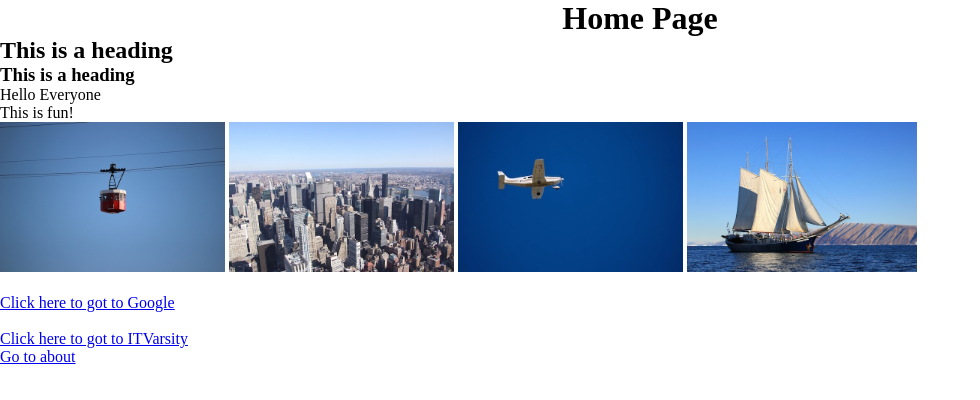
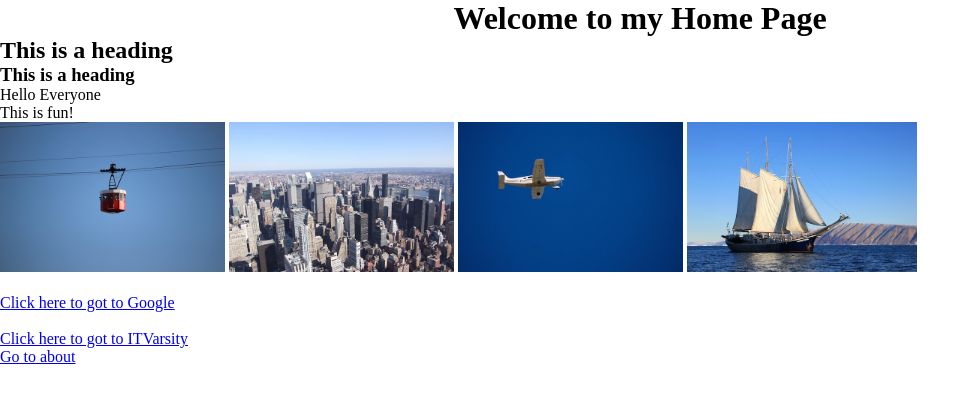
Before and after one commit to Simphiwe-Mabuya/fnb_app, a plain HTML site: page index.html in a window 1280 px wide. Shown: the whole page, without its empty margins (0-980 px from the left). Drawn offline with Linux system fonts and the light colour scheme.

Commit message:
Edited the page heading

```diff
--- a/index.html
+++ b/index.html
@@ -7,7 +7,7 @@
     <link rel="stylesheet"   href="./style.css">
 </head>
 <body>
-    <h1>Home Page</h1>
+    <h1>Welcome to my Home Page</h1>
     <h2>This is a heading</h2>
     <h3>This is a heading</h3>
     <p>Hello Everyone</p>
```
